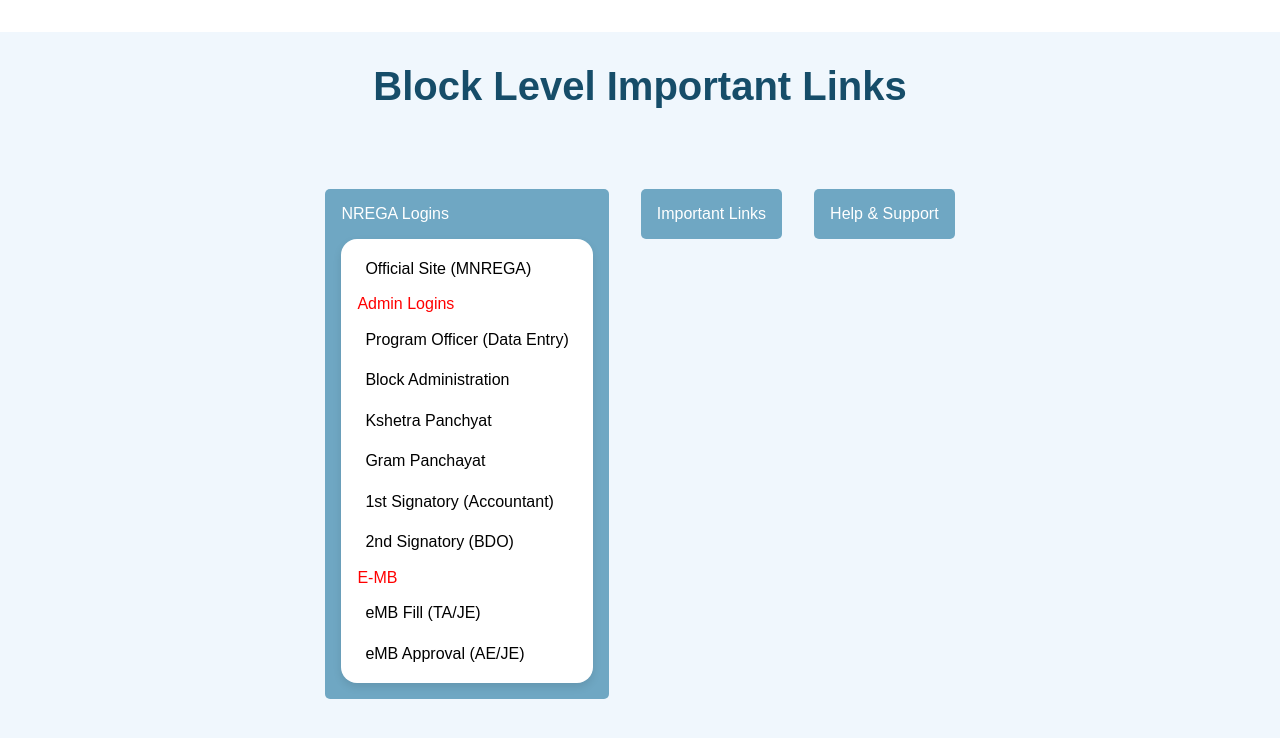
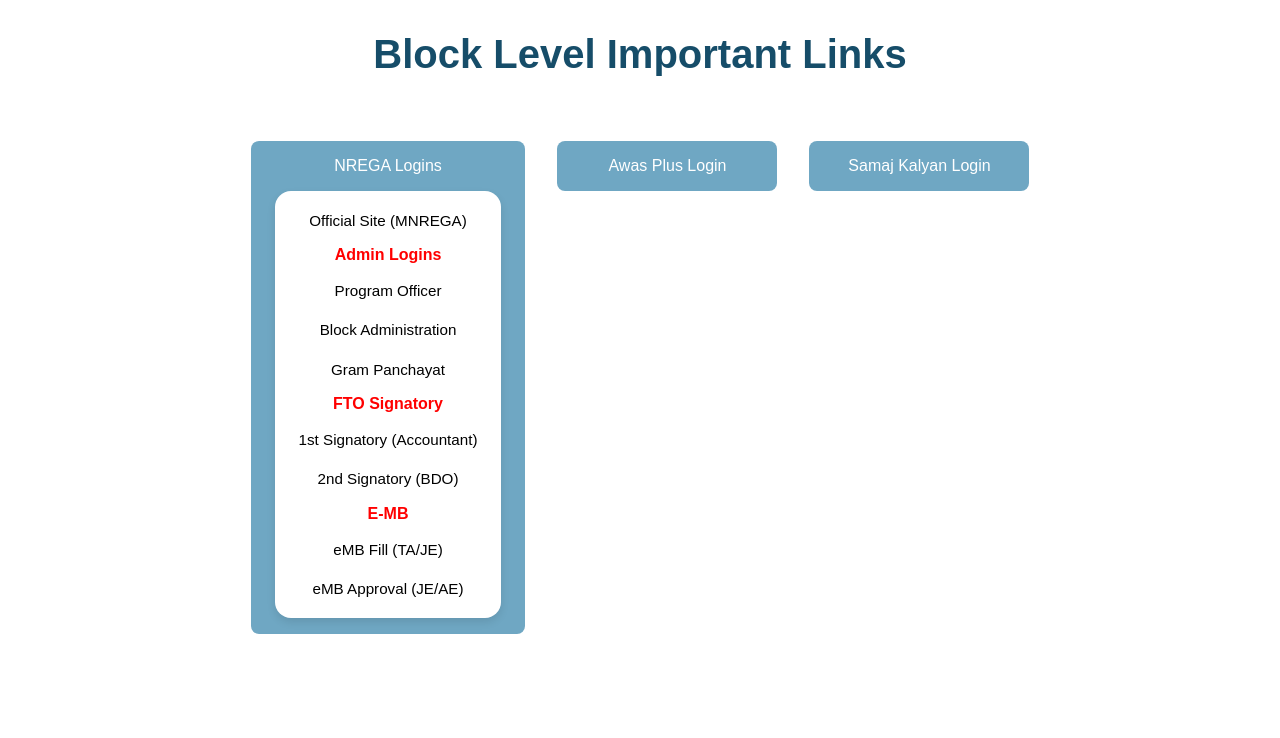
Before and after one commit to Arshilmsk/nrega, a plain HTML site: page index.html in a window 1280 px wide. Both pictures are taken after a click on the element "NREGA Logins". Drawn offline with Linux system fonts and the light colour scheme.

Commit message:
ui Update

```diff
--- a/script.js
+++ b/script.js
@@ -9,8 +9,8 @@ Object.assign(section0.style, {
     display: "flex",
     flexDirection: "column",
     alignItems: "center",
-    gap: "5rem",
-    marginTop: "2rem"
+    gap: "4rem",
+    marginTop: "2rem",
 });
 
 /* ---------- TITLE ---------- */
@@ -23,7 +23,6 @@ Object.assign(title.style, {
     fontFamily: "Arial, sans-serif",
     color: "rgb(22, 77, 105)",
     fontSize: "2.5rem",
-    marginTop: "2rem"
 });
 
 /* ---------- BOX CONTAINER ---------- */
@@ -33,9 +32,9 @@ section0.appendChild(boxContainer);
 Object.assign(boxContainer.style, {
     display: "flex",
     gap: "2rem",
+    flexWrap: "wrap",
+    justifyContent: "center",
     alignItems: "flex-start",
-    flexWrap: "wrap",
-    justifyContent: "center"
 });
 
 /* ---------- COMMON BOX STYLE ---------- */
@@ -43,29 +42,37 @@ function boxStyle(box) {
     Object.assign(box.style, {
         backgroundColor: "rgba(111, 167, 195, 1)",
         color: "white",
-        padding: "1rem",
-        width: "auto",
-        borderRadius: "5px",
+        padding: "1rem 1.5rem",
+        borderRadius: "8px",
         fontFamily: "Arial, sans-serif",
-        cursor: "pointer"
+        cursor: "pointer",
+        minWidth: "220px",
+        textAlign: "center",
+        transition: "transform 0.2s ease",
+    });
 
+    box.addEventListener("mouseover", () => {
+        box.style.transform = "translateY(-4px)";
+    });
+
+    box.addEventListener("mouseout", () => {
+        box.style.transform = "translateY(0)";
     });
 }
 
 /* ---------- LINK STYLE FUNCTION ---------- */
 function styleLinks(container) {
-    const links = container.querySelectorAll("a");
-    links.forEach(link => {
+    container.querySelectorAll("a").forEach(link => {
         Object.assign(link.style, {
-            color: "black",
+            color: "#000",
             textDecoration: "none",
             padding: "0.3rem 0.5rem",
-            fontSize: "1rem"
+            fontSize: "0.95rem",
+            borderRadius: "4px",
         });
 
         link.addEventListener("mouseover", () => {
             link.style.backgroundColor = "yellow";
-            link.style.borderRadius = "3px";
         });
 
         link.addEventListener("mouseout", () => {
@@ -74,8 +81,22 @@ function styleLinks(container) {
     });
 }
 
+/* ---------- SEC CARD STYLE (YOUR CSS ADDED) ---------- */
+function secCardStyle(card) {
+    Object.assign(card.style, {
+        backgroundColor: "white",
+        padding: "1rem",
+        borderRadius: "1rem",
+        boxShadow: "0 4px 8px rgba(0, 0, 0, 0.1)",
+        display: "flex",
+        flexDirection: "column",
+        gap: "0.8rem",
+        marginTop: "1rem",
+    });
+}
+
 /* ---------- SECTION 1 ---------- */
-let section1 = document.createElement("div");
+const section1 = document.createElement("div");
 section1.textContent = "NREGA Logins";
 boxStyle(section1);
 boxContainer.appendChild(section1);
@@ -87,28 +108,21 @@ section1.addEventListener("click", () => {
         const sec1 = document.createElement("div");
         sec1.className = "sec";
         sec1.innerHTML = `
-            <a href="https://nrega.dord.gov.in/MGNREGA_new/Nrega_home.aspx">Official Site (MNREGA)</a>
-            <p style="color:red">Admin Logins</p>
-            <a href="https://nregade2.nic.in/netnrega/Login.aspx?&level=HomePO&state_code=31">Program Officer (Data Entry)</a>
-            <a href="https://nregade2.nic.in/netnrega/login.aspx?&level=HomePODBA&state_code=31">Block Administration</a>
-            <a href="https://nregade2.nic.in/Netnrega/Login.aspx?&level=HomeBP&state_code=31">Kshetra Panchyat</a>
-            <a href="https://nregade2.nic.in/Netnrega/Login.aspx?&level=HomeGP&state_code=31">Gram Panchayat</a>
-            <a href="https://mnregaweb5.nic.in/Netnrega/FTO/Login.aspx?&level=HomeAC&state_code=31">1st Signatory (Accountant)</a>
-            <a href="https://mnregaweb5.nic.in/Netnrega/FTO/Login.aspx?&level=HomeWL&state_code=31">2nd Signatory (BDO)</a>
-
-            <p style="color:red">E-MB</p>
-            <a href="http://nregade2.nic.in/netnrega/Login.aspx?&level=HomeGPMB&state_code=31">eMB Fill (TA/JE)</a>
-            <a href="http://nregade2.nic.in/netnrega/Login.aspx?&level=HomeMB&state_code=31">eMB Approval (AE/JE)</a>
+            <a href="https://nrega.dord.gov.in/MGNREGA_new/Nrega_home.aspx" target="_blank">Official Site (MNREGA)</a>
+            <p style="color:red;font-weight:bold">Admin Logins</p>
+            <a href="#" target="_blank">Program Officer</a>
+            <a href="#" target="_blank">Block Administration</a>
+            <a href="#" target="_blank">Gram Panchayat</a>
+            <p style="color:red;font-weight:bold">FTO Signatory</p>
+            <a href="https://mnregaweb5.nic.in/Netnrega/FTO/Login.aspx?&level=HomeAC&state_code=31" target="_blank">1st Signatory (Accountant)</a>
+            <a href="https://mnregaweb5.nic.in/Netnrega/FTO/Login.aspx?&level=HomeWL&state_code=31" target="_blank">2nd Signatory (BDO)</a>
+            <p style="color:red;font-weight:bold">E-MB</p>
+            <a href="https://nregade2.nic.in/netnrega/Login.aspx?&level=HomeGPMB&state_code=31" target="_blank">eMB Fill (TA/JE)</a>
+            <a href="https://nregade2.nic.in/netnrega/Login.aspx?&level=HomePOMB&state_code=31" target="_blank">eMB Approval (JE/AE)</a>
         `;
         section1.appendChild(sec1);
 
-        Object.assign(sec1.style, {
-            display: "flex",
-            flexDirection: "column",
-            gap: "0.8rem",
-            marginTop: "1rem"
-        });
-
+        secCardStyle(sec1);
         styleLinks(sec1);
         open1 = true;
     } else {
@@ -118,8 +132,8 @@ section1.addEventListener("click", () => {
 });
 
 /* ---------- SECTION 2 ---------- */
-let section2 = document.createElement("div");
-section2.textContent = "Important Links";
+const section2 = document.createElement("div");
+section2.textContent = "Awas Plus Login";
 boxStyle(section2);
 boxContainer.appendChild(section2);
 
@@ -130,20 +144,14 @@ section2.addEventListener("click", () => {
         const sec2 = document.createElement("div");
         sec2.className = "sec";
         sec2.innerHTML = `
-            <a href="#">NREGA Official Website</a>
-            <a href="#">NREGA Dashboard</a>
-            <a href="#">NREGA Guidelines</a>
-            <a href="#">NREGA Reports</a>
+            <a href="https://pmayg.dord.gov.in/netiayHome/home.aspx" target="_blank">Awas Official</a>
+            <a href="https://pmayg.dord.gov.in/netiay/masterlogin.aspx" target="_blank">MIS Data Entry</a>
+            <a href="https://dashboard.pmayg.dord.gov.in/netiay/masterlogin.aspx" target="_blank">Reports</a>
+            <a href="https://rhfms.pmayg.dord.gov.in/netiay/masterlogin.aspx" target="_blank">1st/2nd FTO</a>
         `;
         section2.appendChild(sec2);
 
-        Object.assign(sec2.style, {
-            display: "flex",
-            flexDirection: "column",
-            gap: "0.8rem",
-            marginTop: "1rem"
-        });
-
+        secCardStyle(sec2);
         styleLinks(sec2);
         open2 = true;
     } else {
@@ -153,8 +161,8 @@ section2.addEventListener("click", () => {
 });
 
 /* ---------- SECTION 3 ---------- */
-let section3 = document.createElement("div");
-section3.textContent = "Help & Support";
+const section3 = document.createElement("div");
+section3.textContent = "Samaj Kalyan Login";
 boxStyle(section3);
 boxContainer.appendChild(section3);
 
@@ -165,19 +173,14 @@ section3.addEventListener("click", () => {
         const sec3 = document.createElement("div");
         sec3.className = "sec";
         sec3.innerHTML = `
-            <a href="#">NREGA FAQ</a>
-            <a href="#">Contact Support</a>
-            <a href="#">Feedback</a>
+            <a href="https://mksy.up.gov.in/women_welfare/officer/officerlogin.php" target="_blank">Kanya Sumangla</a>
+            <a href="https://sspybdosdm.upsdc.gov.in/" target="_blank">Pension</a>
+            <a href="https://shadianudan.upsdc.gov.in/adminlogin.aspx" target="_blank">Shadi Anudan</a>
+            <a href="https://cmsvy.upsdc.gov.in/" target="_blank">CM Samuhik Vivah</a>
         `;
         section3.appendChild(sec3);
 
-        Object.assign(sec3.style, {
-            display: "flex",
-            flexDirection: "column",
-            gap: "0.8rem",
-            marginTop: "1rem"
-        });
-
+        secCardStyle(sec3);
         styleLinks(sec3);
         open3 = true;
     } else {
--- a/style.css
+++ b/style.css
@@ -12,13 +12,6 @@ html, body{
 main{
     height: 100%;
     width: 100%;
-    background-color: rgb(240, 247, 253);
-    color: black;
+    /* background-color: rgb(240, 247, 253);
+    color: black; */
 }
-
-.sec{
-    background-color: white;
-    padding: 1rem;
-    border-radius: 1rem;
-    box-shadow: 0 4px 8px rgba(0, 0, 0, 0.1);
-}
```
